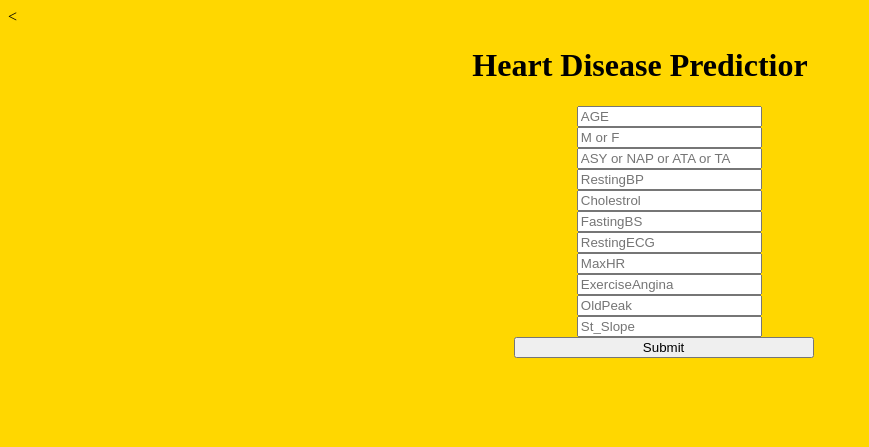
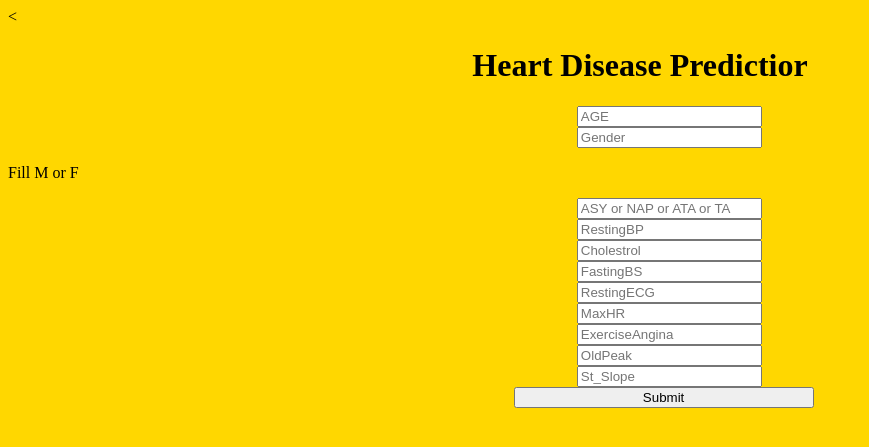
Before and after one commit to bridgecrew-perf6/Heart_Disease_Predictor_Deployed, a Flask app: page / in a window 1280 px wide. Shown: the top 447 px of the page, without its empty margins (0-869 px from the left). Run offline with Flask 2, Linux system fonts and the light colour scheme.

Commit message:
Update index.html

```diff
--- a/templates/index.html
+++ b/templates/index.html
@@ -16,7 +16,7 @@
         <h1 style="text-align:center;">Heart Disease Predictior</h1>
         <form action="/" method="POST">
             <input  style="margin-left:45%;" type="number" name="AGE" placeholder="AGE" required="required" />
-            <input style="margin-left:45%;" type="text" name="Sex" placeholder="M or F" required="required" />
+            <input style="margin-left:45%;" type="text" name="Sex" placeholder="Gender" required="required" /><p>Fill M or F</p>
             <input style="margin-left:45%;" type="text" name="Chest_Pain" placeholder="ASY or NAP or ATA or TA" required="required" />
             <input style="margin-left:45%;" type="number" name="RestingBP" placeholder="RestingBP" required="required" />
             <input style="margin-left:45%;" type="number" name="Cholestrol" placeholder="Cholestrol" required="required" />
```
